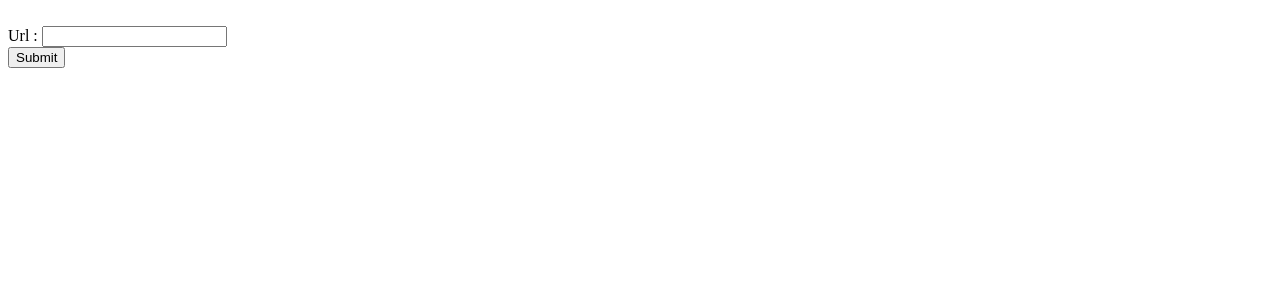
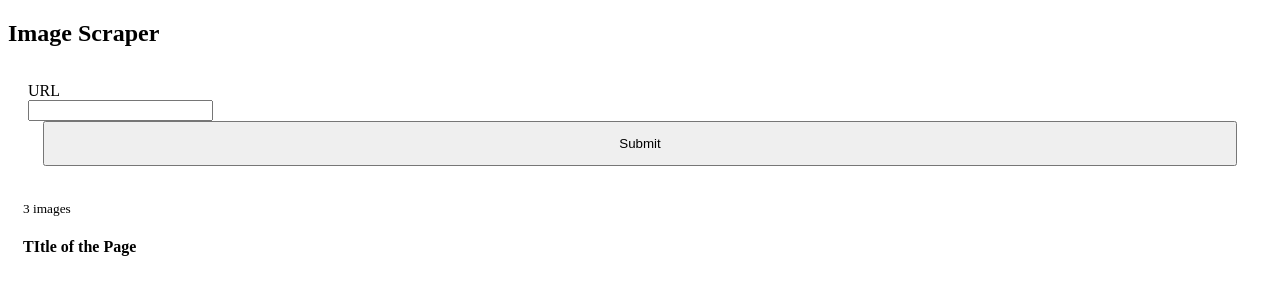
Before and after one commit to maan81/image_scraper, a PHP site: page / in a window 1280 px wide. Shown: the top 300 px of the page. Run offline with PHP 8.4, Linux system fonts and the light colour scheme.

Commit message:
templating

```diff
--- a/index.php
+++ b/index.php
@@ -71,34 +71,44 @@ if(!empty($_POST['url'])){
 
     <div class="container">
 
-        <br>
+        <div class="header">
+            <h2 class="text-center">Image Scraper</h2>
+        </div>
 
-        <div class="row">
+        <div class="box-body row" style="padding: 15px">
 
-            <div class="alert alert-danger"><?=$errors?></div>
+            <div class="alert alert-danger <?=$errors?'hide':''?>"><?=$errors?></div>
 
-            <form class="form-inline" role="form" method="post">
-                <div class="form-group">
-                    <label for="url">Url :</label>
-                    <input type="text" class="form-control" id="url" name="url" value="<?=$url?>">
+            <form role="form" class="form-horizontal" method="post">
+                <div class="form-group form-group-lg " style="padding: 0 5px">
+                    <label class="col-md-1 control-label">URL</label>
+                    <div class="col-md-9">
+                        <input type="text" class="form-control" id="url" name="url" value="<?=$url?>">
+                    </div>
+                    <div class="col-md-2" style="padding: 0px 15px;">
+                        <input type="submit" class="btn btn-default" name="submit" value="Submit" style="width: 100%; height: 45px;">
+                    </div>
                 </div>
-                <input type="submit" class="btn btn-default" name="submit" value="Submit" />
             </form>
+
         </div>
 
         <br>
 
-        <div class="row">
-            <div>
+        <div class="box-results row">
+            <div class="" style="padding: 0 15px">
+                <small class="pull-right">3 images</small>
+                <h4>TItle of the Page</h4>
+            </div>
+
+            <ul class="list-group " style="margin-bottom: 0px;">
                 <?php foreach($img_urls as $img_url) { ?>
-                    <div><?=$img_url?></div>
+                    <li class="list-group-item"><?=$img_url?></li>
                 <?php } ?>
-            </div>
+            </ul>
         </div>
 
     </div>
-
-
 
     <!-- <script src="//ajax.googleapis.com/ajax/libs/jquery/1.11.3/jquery.min.js"></script> -->
     <!-- <script src="//maxcdn.bootstrapcdn.com/bootstrap/3.3.6/js/bootstrap.min.js"></script> -->
```
